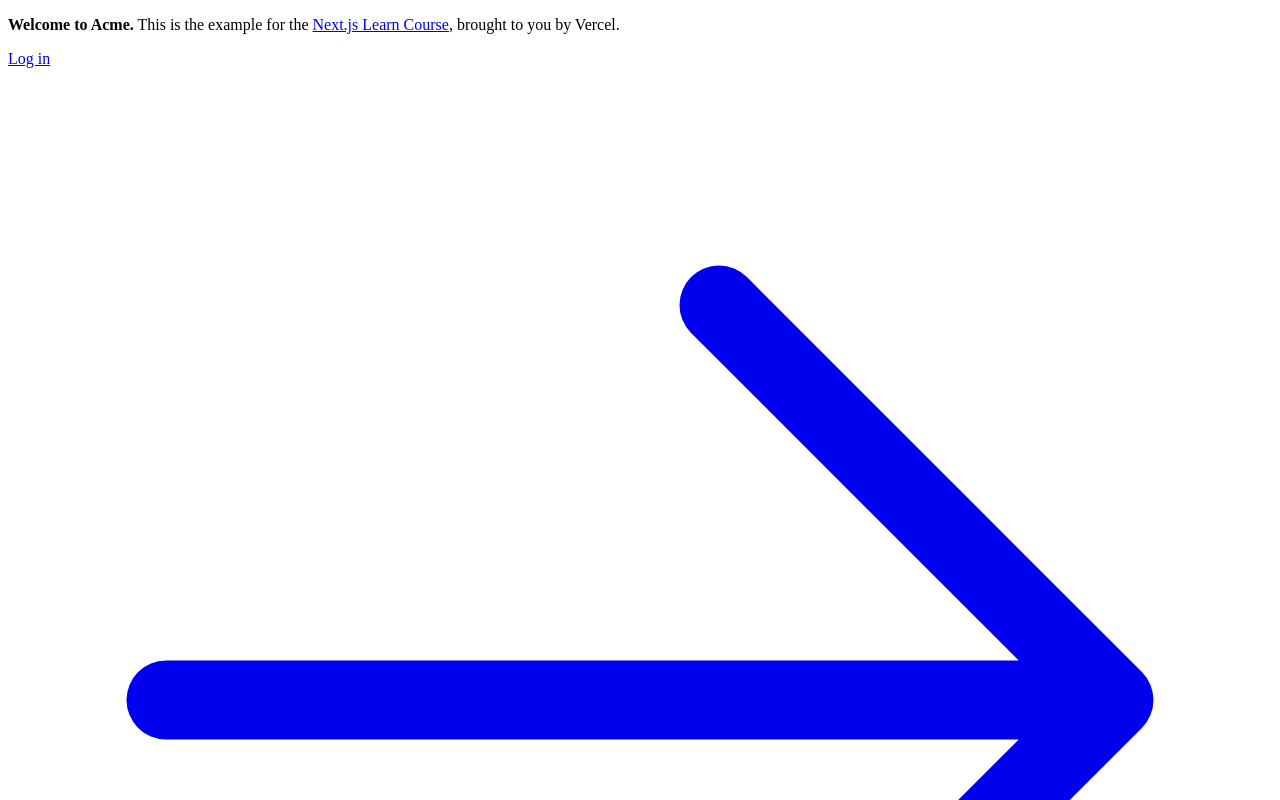
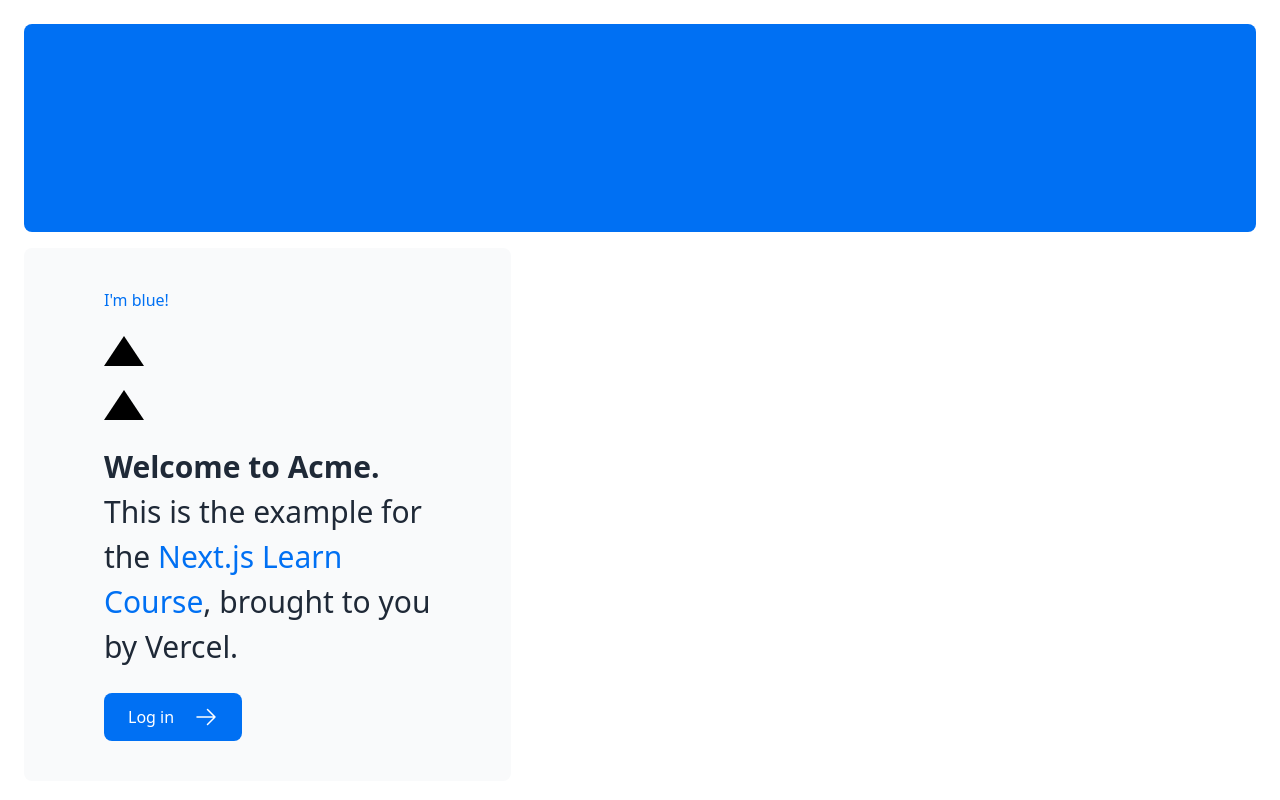
Before and after one commit to Fig3/nextjs-dashboard, a Next.js app: page / in a window 1280 px wide. Shown: the top 800 px of the page. Built offline with nearby package versions, Linux system fonts and the light colour scheme.

Commit message:
Chapter 2: CSS Styling

```diff
--- a/app/layout.tsx
+++ b/app/layout.tsx
@@ -1,3 +1,5 @@
+import '@/app/ui/global.css';
+
 export default function RootLayout({
   children,
 }: {
--- a/app/page.tsx
+++ b/app/page.tsx
@@ -1,4 +1,5 @@
 import AcmeLogo from '@/app/ui/acme-logo';
+import styles from '@/app/ui/home.module.css';
 import { ArrowRightIcon } from '@heroicons/react/24/outline';
 import Link from 'next/link';
 
@@ -10,6 +11,11 @@
       </div>
       <div className="mt-4 flex grow flex-col gap-4 md:flex-row">
         <div className="flex flex-col justify-center gap-6 rounded-lg bg-gray-50 px-6 py-10 md:w-2/5 md:px-20">
+          <h1 className="text-blue-500">I'm blue!</h1>
+          <div
+            className="h-0 w-0 border-b-[30px] border-l-[20px] border-r-[20px] border-b-black border-l-transparent border-r-transparent"
+          />
+          <div className={styles.shape}></div>
           <p className={`text-xl text-gray-800 md:text-3xl md:leading-normal`}>
             <strong>Welcome to Acme.</strong> This is the example for the{' '}
             <a href="https://nextjs.org/learn/" className="text-blue-500">
--- /dev/null
+++ b/app/ui/home.module.css
@@ -0,0 +1,7 @@
+.shape {
+  height: 0;
+  width: 0;
+  border-bottom: 30px solid black;
+  border-left: 20px solid transparent;
+  border-right: 20px solid transparent;
+}
```
